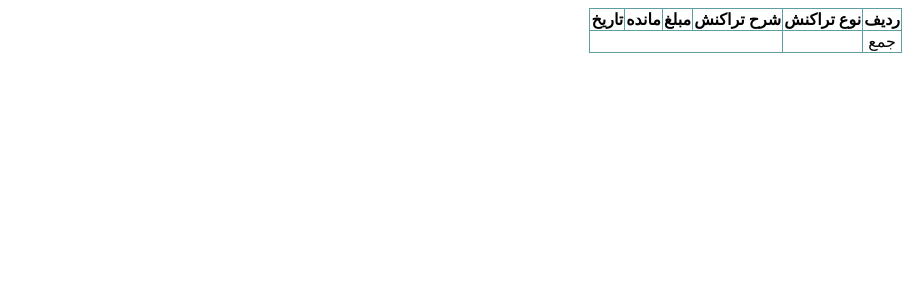
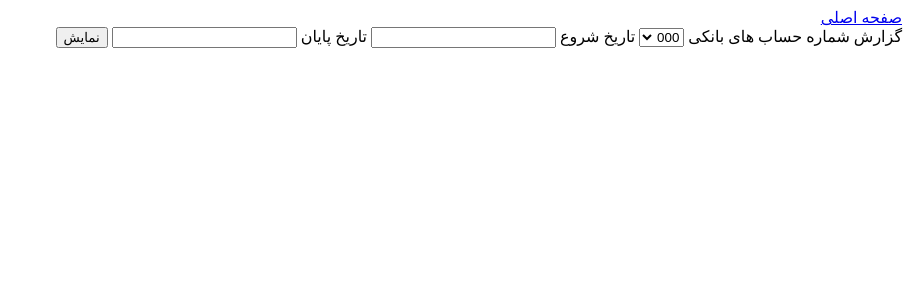
Before and after one commit to Hamidnet220/hesab, a Django app: page /reports/bank_report/ in a window 1280 px wide. Shown: the top 300 px of the page, without its empty margins (370-1280 px from the left). Run offline with Django 3.2, Linux system fonts and the light colour scheme; tables that the repository leaves empty hold one stand-in row (values such as "Sample post").

Commit message:
implement form and transactions tables in bank_accout_rport.html

```diff
--- a/templates/bank_account_report.html
+++ b/templates/bank_account_report.html
@@ -4,7 +4,29 @@
 
 {% block title %} گزارش حساب بانکی {% endblock title %}
 
+
+
+
 {% block content %}
+<a href="{% url 'home' %}">صفحه اصلی</a>
+<form action="" method="POST"> {% csrf_token %}
+    <label for="bank_accounts"> گزارش شماره حساب های بانکی</label>
+    <select name="bank_accounts">
+       {% for bank_account in bank_accounts %}
+          <option>{{bank_account}}</option>
+        {% endfor %}
+    </select>
+    <label for="start-date">تاریخ شروع</label>
+    <input type="text" name="start-date">
+    <lable for="end-date">تاریخ پایان</lable>
+    <input type="text" name="end-date">
+    <button type="submit" value="OK">نمایش</button>
+</form>
+<br>
+<br>
+
+{% if trans %}
+
     <table>
         <tr>
             <th>ردیف</th>
@@ -32,5 +54,6 @@
         </tr>
 
     </table>
+{% endif %}
 
 {% endblock content %}
```
Lines whose indentation alone changed are shown as unchanged.
